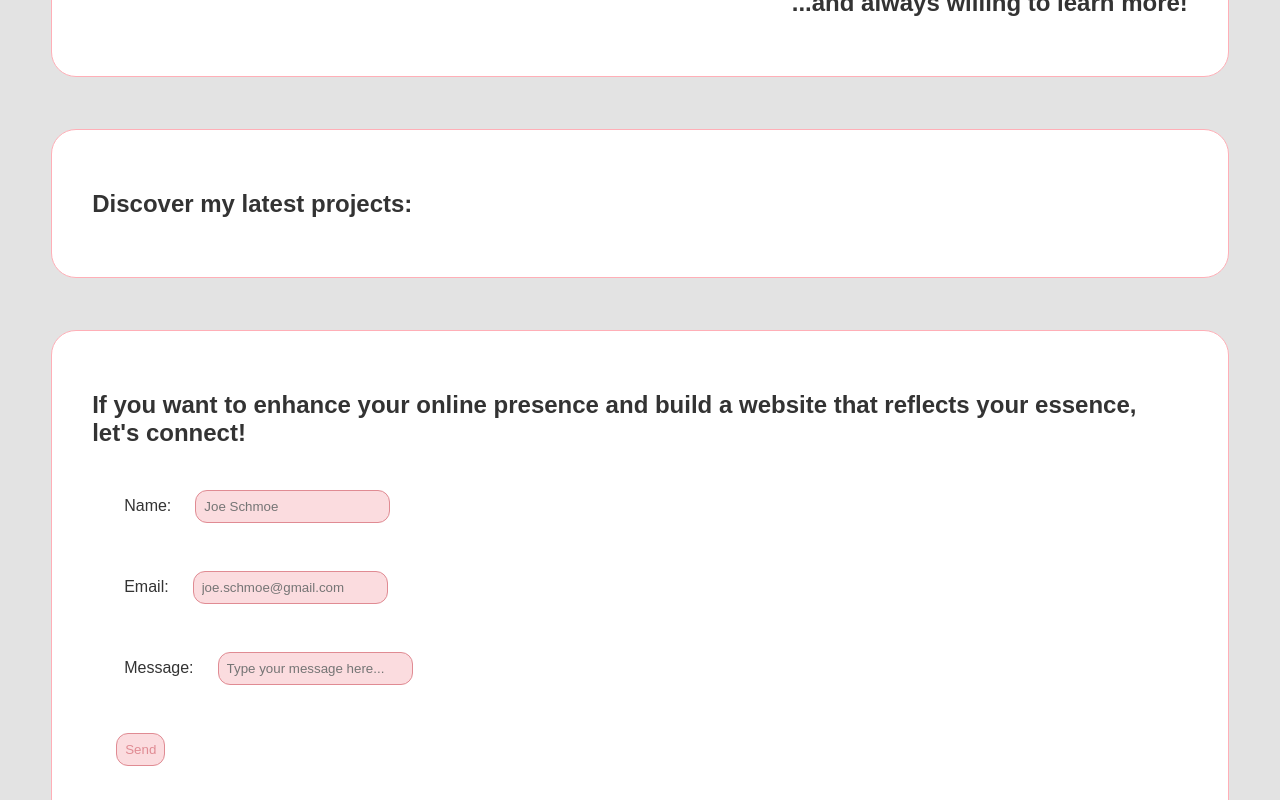
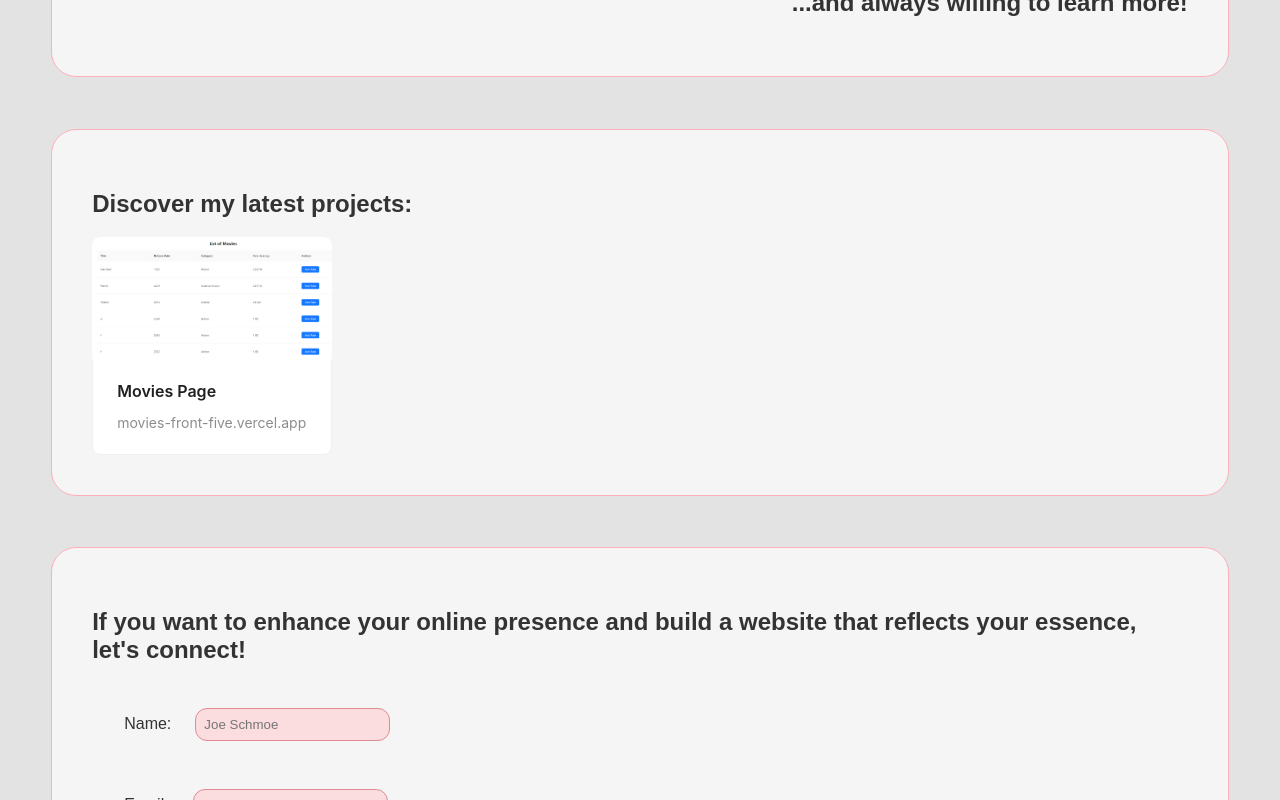
Before and after one commit to CamilaSironi/My-portfolio, a React (Vite) app: page / in a window 1280 px wide. Shown: the part 900-1700 px from the top of the page. Built offline with nearby package versions, Linux system fonts and the light colour scheme.

Commit message:
added a project

```diff
--- a/src/App.css
+++ b/src/App.css
@@ -51,7 +51,7 @@ body {
     border-radius: 25px;
     padding: 2.5rem;
     margin: 4%;
-    background-color: #fff;
+    background-color: #f7f7f7e2;
 }
 
 #hero {
--- a/src/components/projects.jsx
+++ b/src/components/projects.jsx
@@ -1,10 +1,24 @@
+import { Card } from "antd"
+import Meta from "antd/es/card/Meta"
+import img from "../images/project1.png"
+import Link from "antd/es/typography/Link"
+
 function Projects() {
     return(
         <div id="projects">
             <h2>Discover my latest projects:</h2>
-            {/*<div><a href=""><img className="project-photo" src={} alt=""></img></a></div>
-            <div><a href=""><img className="project-photo" src={} alt=""></img></a></div>
-            <div><a href=""><img className="project-photo" src={} alt=""></img></a></div>*/}
+            <Link href={'https://movies-front-five.vercel.app'} target="_blank">
+                <Card
+                    hoverable
+                    bordered={true}
+                    style={{
+                        width: 240,
+                    }}
+                    cover={<img alt="example" src={img} />}
+                >
+                    <Meta title="Movies Page" description="movies-front-five.vercel.app" />
+                </Card>
+            </Link>
         </div>
     )
 }
```
Also changed, not shown: src/images/project1.png (added).
